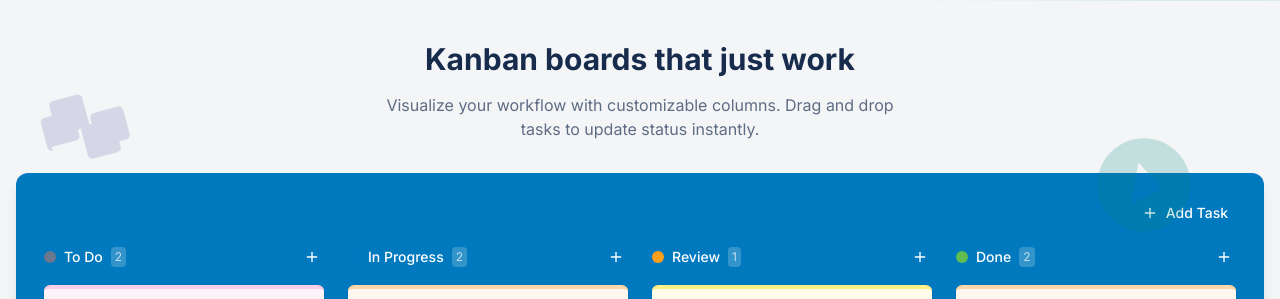
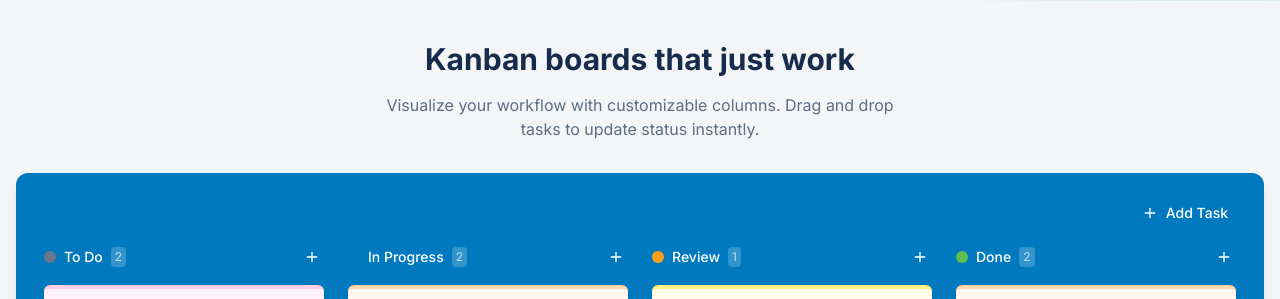
Before and after one commit to samuel-sarmah/onboad, a Next.js app: page / in a window 1280 px wide. Shown: the part 630-929 px from the top of the page. Built offline with nearby package versions, Linux system fonts and the light colour scheme.

Commit message:
chore: update src/components/landing/LandingDemo.tsx

```diff
--- a/src/components/landing/LandingDemo.tsx
+++ b/src/components/landing/LandingDemo.tsx
@@ -3,13 +3,11 @@
 import { LandingDemoProvider } from "./LandingDemoContext";
 import { DemoKanban } from "./DemoKanban";
 import { CalendarDemo } from "./CalendarDemo";
-import { BrandBackground } from "./BrandBackground";
 
 export function LandingDemo() {
   return (
     <LandingDemoProvider>
       <div className="relative">
-        <BrandBackground />
         <DemoKanban />
         <CalendarDemo />
       </div>
```
